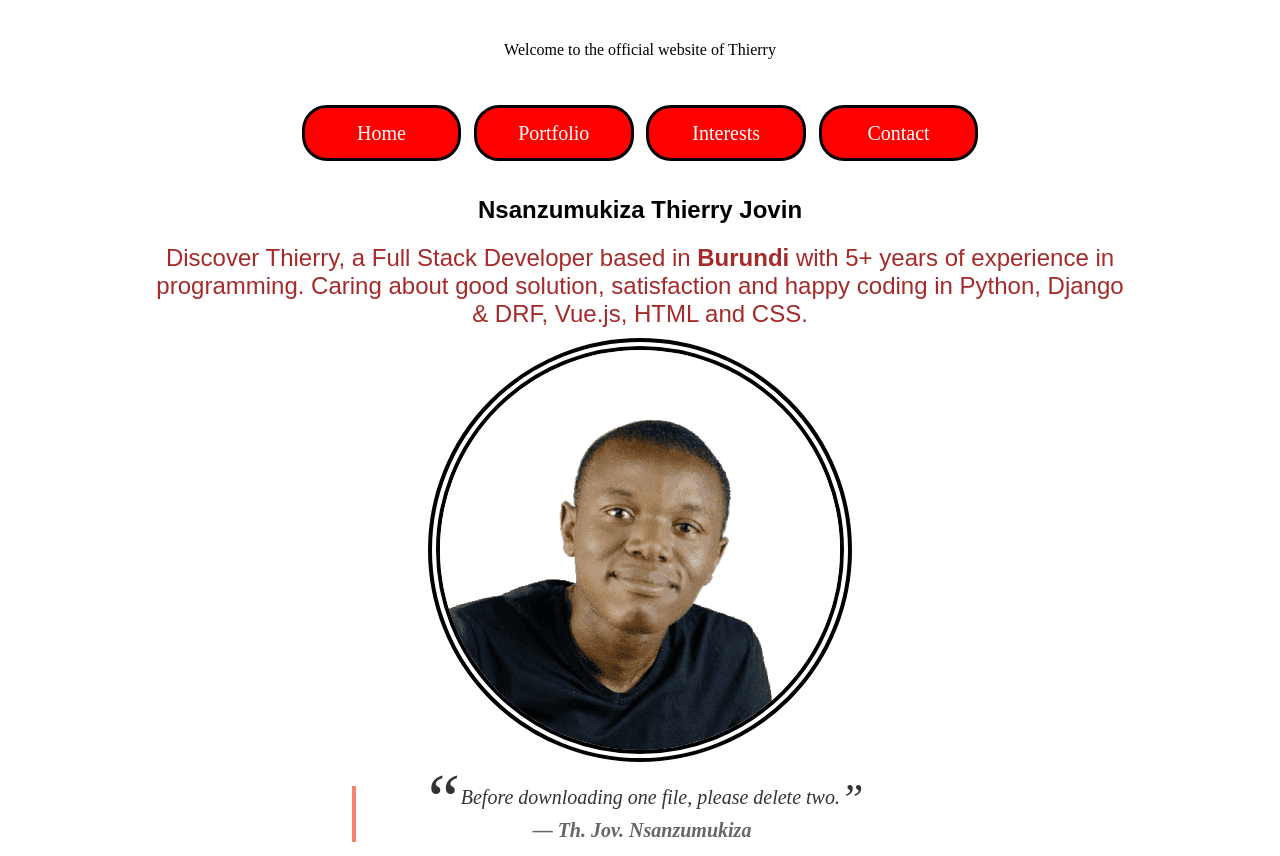
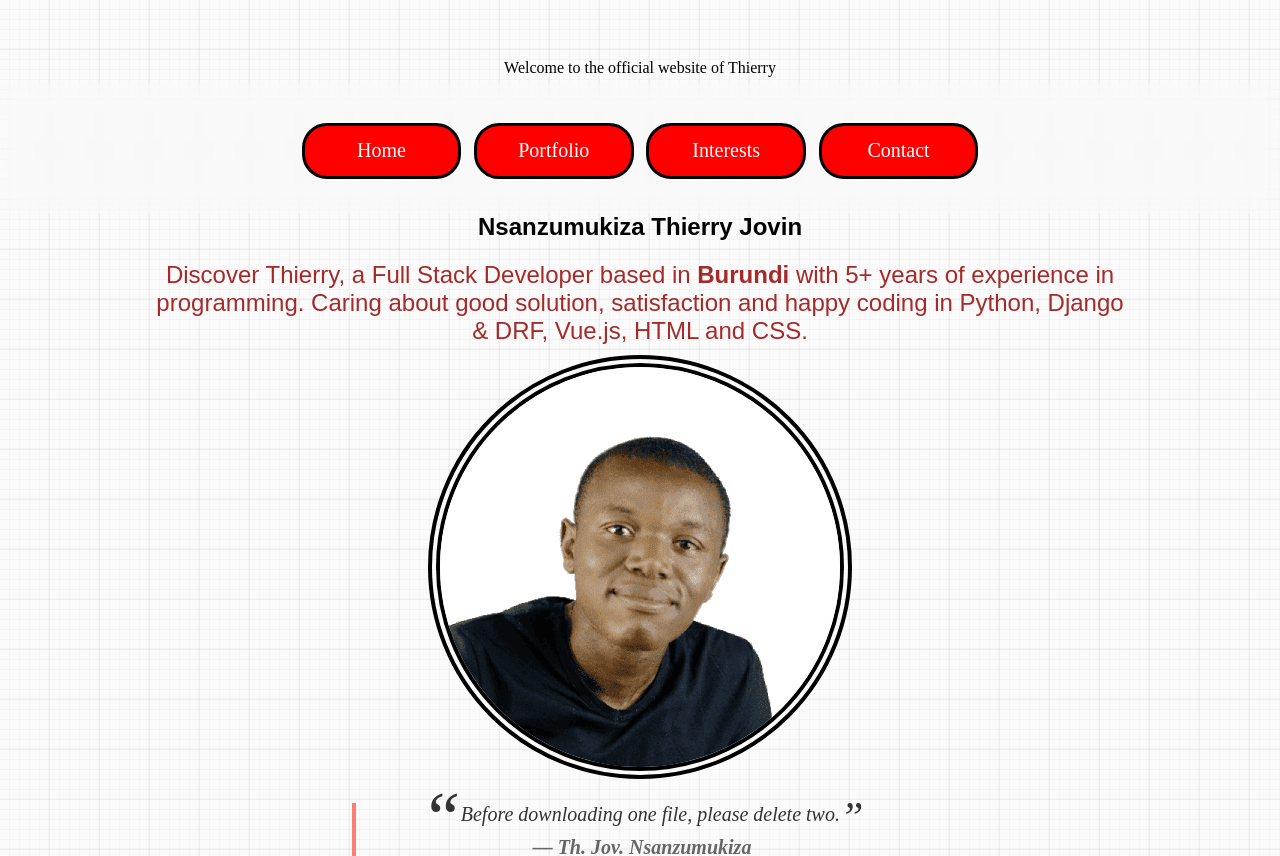
Before and after one commit to JovinMtl/persona-nuxt, a Nuxt app: page / in a window 1280 px wide. Shown: the top 856 px of the page. Built offline with nearby package versions, Linux system fonts and the light colour scheme.

Commit message:
applying muteBg to all the template

```diff
--- a/app.vue
+++ b/app.vue
@@ -1,6 +1,6 @@
 <template>
   <div style="
-    margin: -0.5rem;">
+    margin: -0.5rem;" class="muteBg">
     <!-- <NuxtRouteAnnouncer /> -->
     <!-- <NuxtWelcome /> -->
      <!-- muteule -->
```
